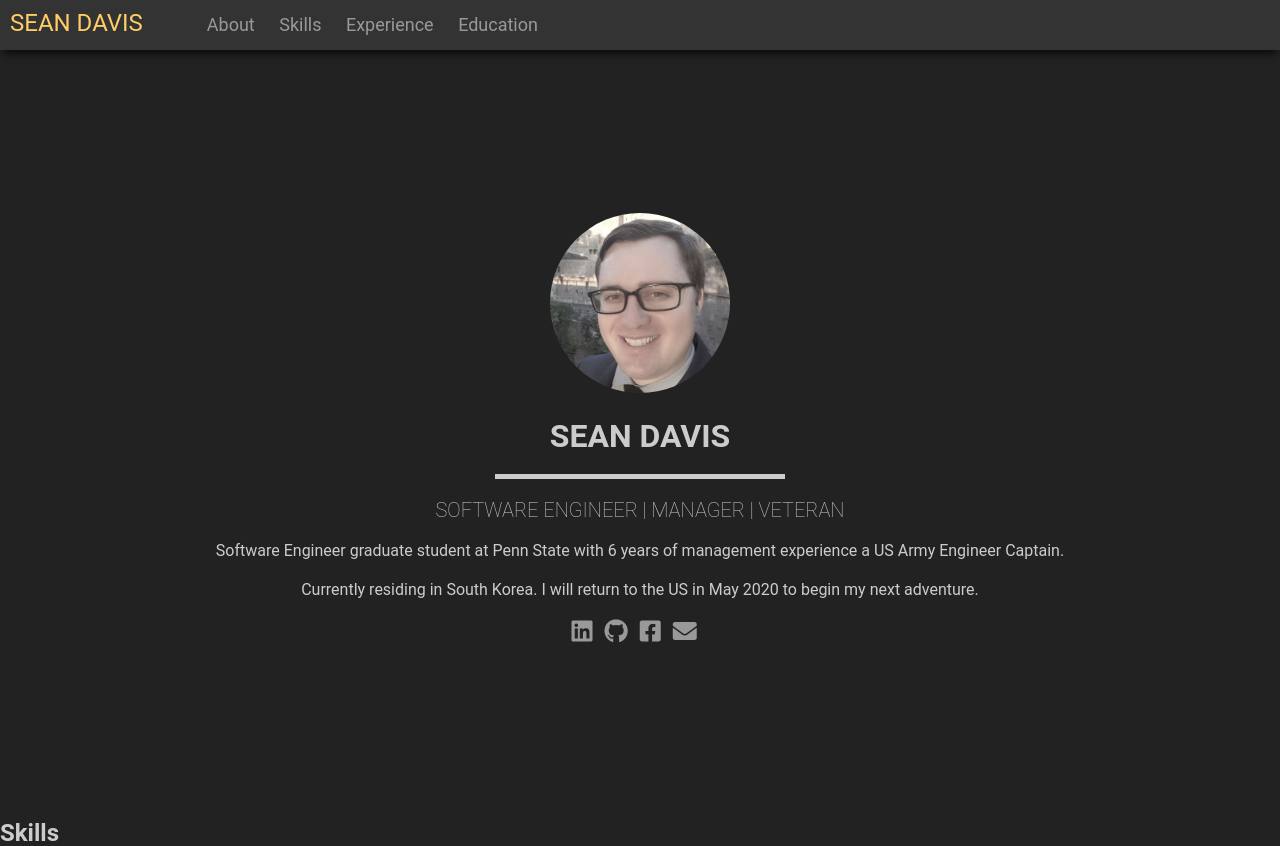
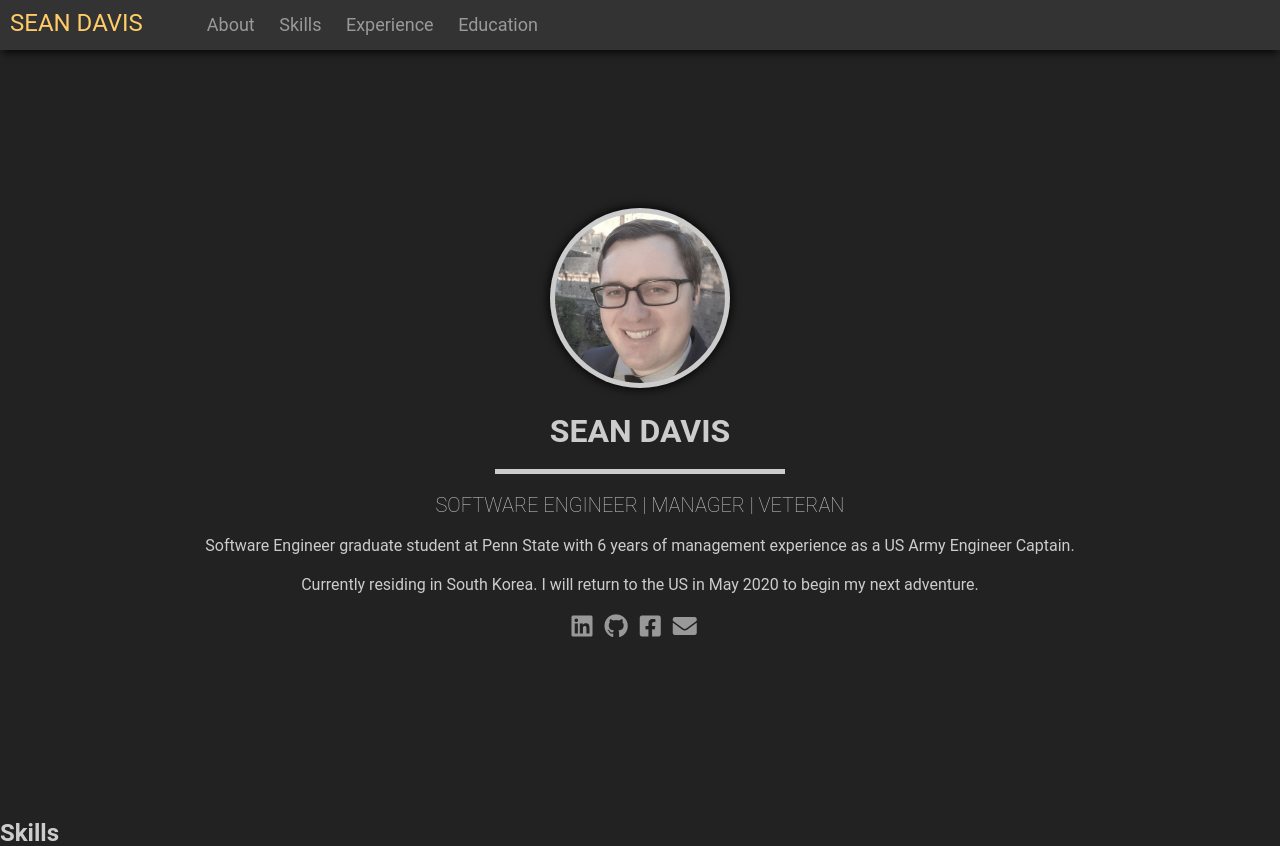
Before and after one commit to daleran/seandavis.dev, a PHP site: page / in a window 1280 px wide. Shown: the top 846 px of the page. Run offline with PHP 8.4, Linux system fonts and the light colour scheme; some libraries are stand-ins or nearby versions.

Commit message:
Added a nav spacer element and profile picture border

```diff
--- a/css/main.css
+++ b/css/main.css
@@ -31,13 +31,17 @@ body {
 .intro{
   display: flex;
   flex-direction: column;
-  height: 100vh;
+  height: calc(100vh - 50px);
   width: 100%;
   justify-content: center;
   align-items: center;
   align-content: center;
   text-align: center;
-  padding-top: 60px;
+}
+
+.spacer-nav{
+  height: 50px;
+  width: 100%;
 }
 
 .line{
@@ -90,6 +94,12 @@ body {
   border-radius: 50%;
   max-width: 180px;
   height: auto;
+
+  background-color: #CCC;
+  padding: 5px;
+
+  -webkit-box-shadow: 0px 0px 10px 2px rgba(0,0,0,0.8);
+  box-shadow: 0px 0px 10px 2px rgba(0,0,0,0.8);
 }
 
 .social-icons > a{
@@ -105,6 +115,7 @@ body {
 
 .drop-shadow{
   -webkit-box-shadow: 0px 6px 8px -3px rgba(0,0,0,0.8);
+  -moz-box-shadow: 0px 6px 8px -3px rgba(0,0,0,0.8);
   box-shadow: 0px 6px 8px -3px rgba(0,0,0,0.8);
 }
 
--- a/index.html
+++ b/index.html
@@ -36,6 +36,7 @@
           <li><a href="#education">Education</a></li>
       </ul>
     </nav>
+    <div class="spacer-nav"></div>
     <main>
       <section id="about" class="intro">
         <div class="row-full">
@@ -51,7 +52,7 @@
             <h2 class="page-subheader">Software Engineer | Manager | Veteran</h2>
         </div>
         <div class="row-full">
-            <p class="text-content">Software Engineer graduate student at Penn State with 6 years of management experience a US Army Engineer Captain. </p>
+            <p class="text-content">Software Engineer graduate student at Penn State with 6 years of management experience as a US Army Engineer Captain. </p>
         </div>
         <div class="row-full">
             <p class="text-content">Currently residing in South Korea. I will return to the US in May 2020 to begin my next adventure.</p>
```
